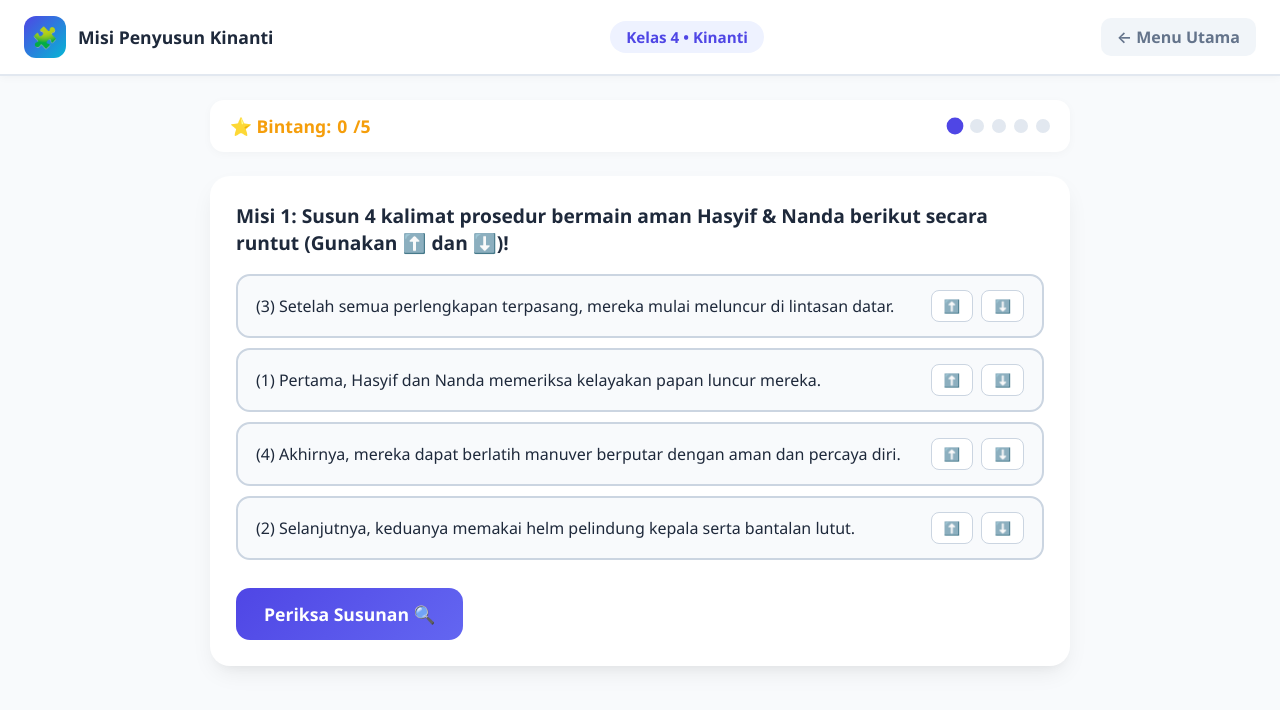
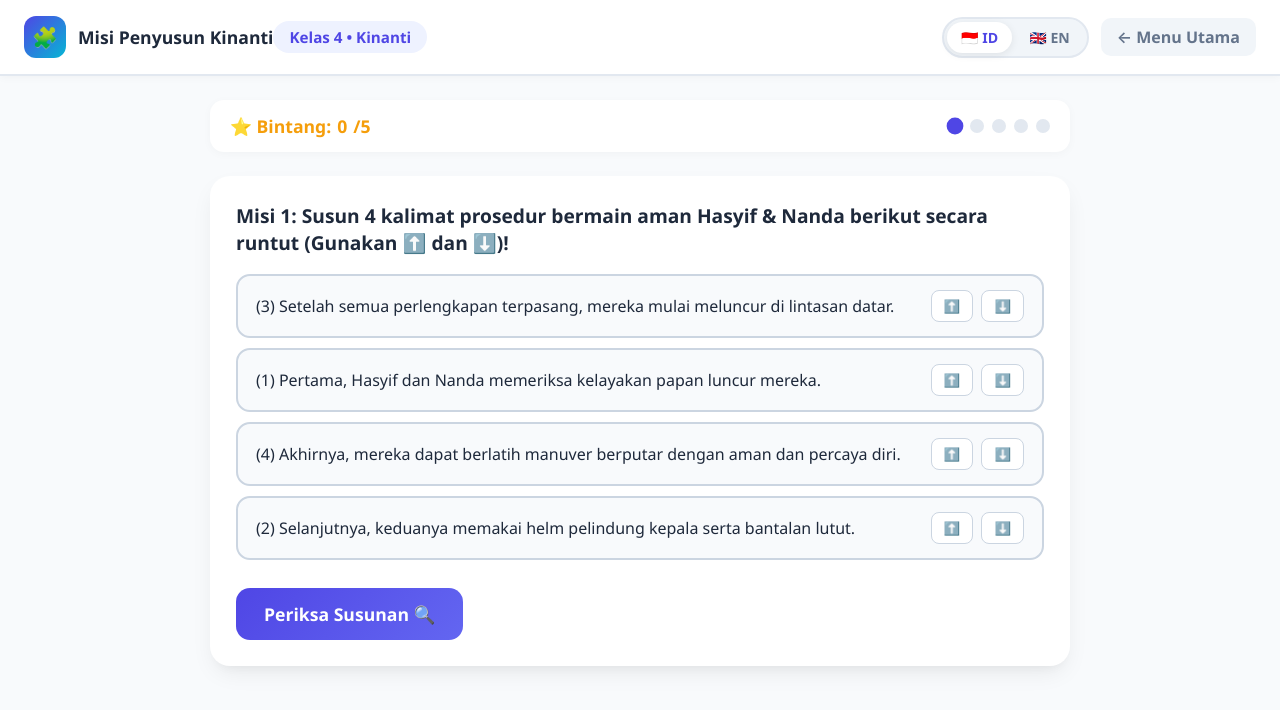
Before and after one commit to Tiara-dwi/pkbm-games, a plain HTML site: page kelas4/kinanti.html in a window 1280 px wide. Drawn offline with Linux system fonts and the light colour scheme.

Commit message:
Add language switch toggle: kelas4/kinanti.html

```diff
--- a/kelas4/kinanti.html
+++ b/kelas4/kinanti.html
@@ -34,6 +34,11 @@
       <div>Misi Penyusun Kinanti</div>
     </a>
     <div class="student-tag">Kelas 4 • Kinanti</div>
+    <div class="lang-toggle-container" style="margin-left: auto; margin-right: 12px;">
+      <button class="lang-toggle-btn active" title="Bahasa Indonesia">🇮🇩 ID</button>
+      <button class="lang-toggle-btn lang-en" onclick="window.location.href='../english/kinanti.html'" title="Switch to English Game">🇬🇧 EN</button>
+    </div>
+
     <a href="../index.html" class="btn-back">← Menu Utama</a>
   </div>
 
```
